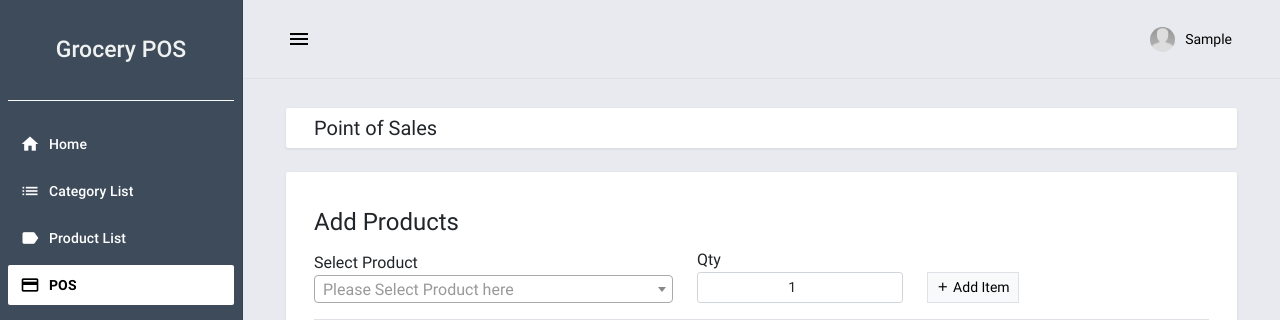
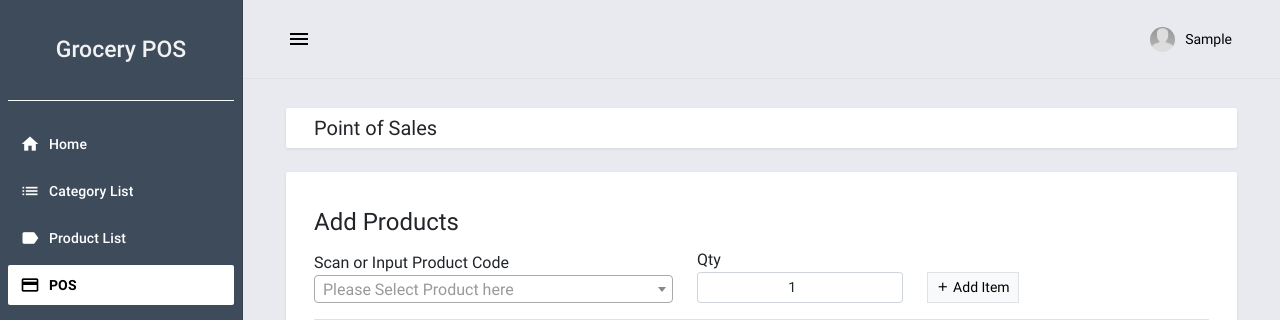
Before and after one commit to akosigio/emar-pos, a Django app: page /pos in a window 1280 px wide. Shown: the top 320 px of the page. Run offline with Django 3.2, Linux system fonts and the light colour scheme; the visitor is signed in with stand-in values (Sample User, id 1); data that the repository does not hold is empty; some libraries are stand-ins or nearby versions.

Commit message:
Files Upload

```diff
--- a/posApp/templates/posApp/pos.html
+++ b/posApp/templates/posApp/pos.html
@@ -1,4 +1,6 @@
-{% extends "posApp/base.html" %} {% block pageContent %}
+{% extends "posApp/base.html" %}
+
+{% block pageContent %}
 <div class="mdc-layout-grid__cell stretch-card mdc-layout-grid__cell--span-12">
     <div class="mdc-card py-2">
         <div class="d-flex justify-content-between align-items-center">
@@ -14,11 +16,11 @@
                 <div class="row align-items-end">
                     <div class="col-lg-5 col-md-5 col-sm-12">
                         <div class="form-group mb-3">
-                            <label for="product-id">Select Product</label>
+                            <label for="product-id">Scan or Input Product Code</label>
                             <select id="product-id" class="form-select form-select-sm">
                                 <option value="" disabled selected></option>
                                 {% for product in products %}
-                                    <option value="{{ product.pk }}">{{ product }}</option>
+                                    <option value="{{ product.pk }}">{{ product.code }}</option>
                                 {% endfor %}
                             </select>
                         </div>
@@ -114,7 +116,10 @@
         <td class="px-2 py-1 product_price text-end"></td>
         <td class="px-2 py-1 product_total text-end"></td>
     </tr>
-</noscript> {% endblock pageContent %} {% block ScriptBlock %}
+</noscript>
+{% endblock pageContent %}
+
+{% block ScriptBlock %}
 <script>
     var product_json = '{{ product_json }}'
     if (product_json == "" || product_json == "{}") {
@@ -175,7 +180,7 @@
     tr.find('[name="qty[]"]').val(qty)
     tr.find('[name="product_id[]"]').val(id)
     tr.find('[name="price[]"]').val(data.price)
-                tr.find('.product_name').text(data.name)
+    tr.find('.product_name').text(data.name); // Display the product name
     tr.find('.product_price').text(parseFloat(data.price).toLocaleString('en-US'))
     tr.find('.product_total').text(parseFloat(data.price * qty).toLocaleString('en-US'))
     $('#POS-field table tbody').append(tr)
@@ -186,7 +191,7 @@
                     calc()
                 })
                 tr.find('.rem-item').click(function() {
-                    if (confirm("Are you sure to remove " + data.name + " product form list?") == true) {
+                    if (confirm("Are you sure to remove " + data.code + " product form list?") == true) {
                         tr.remove()
                         calc()
                     }
```
Lines whose indentation alone changed are shown as unchanged.
